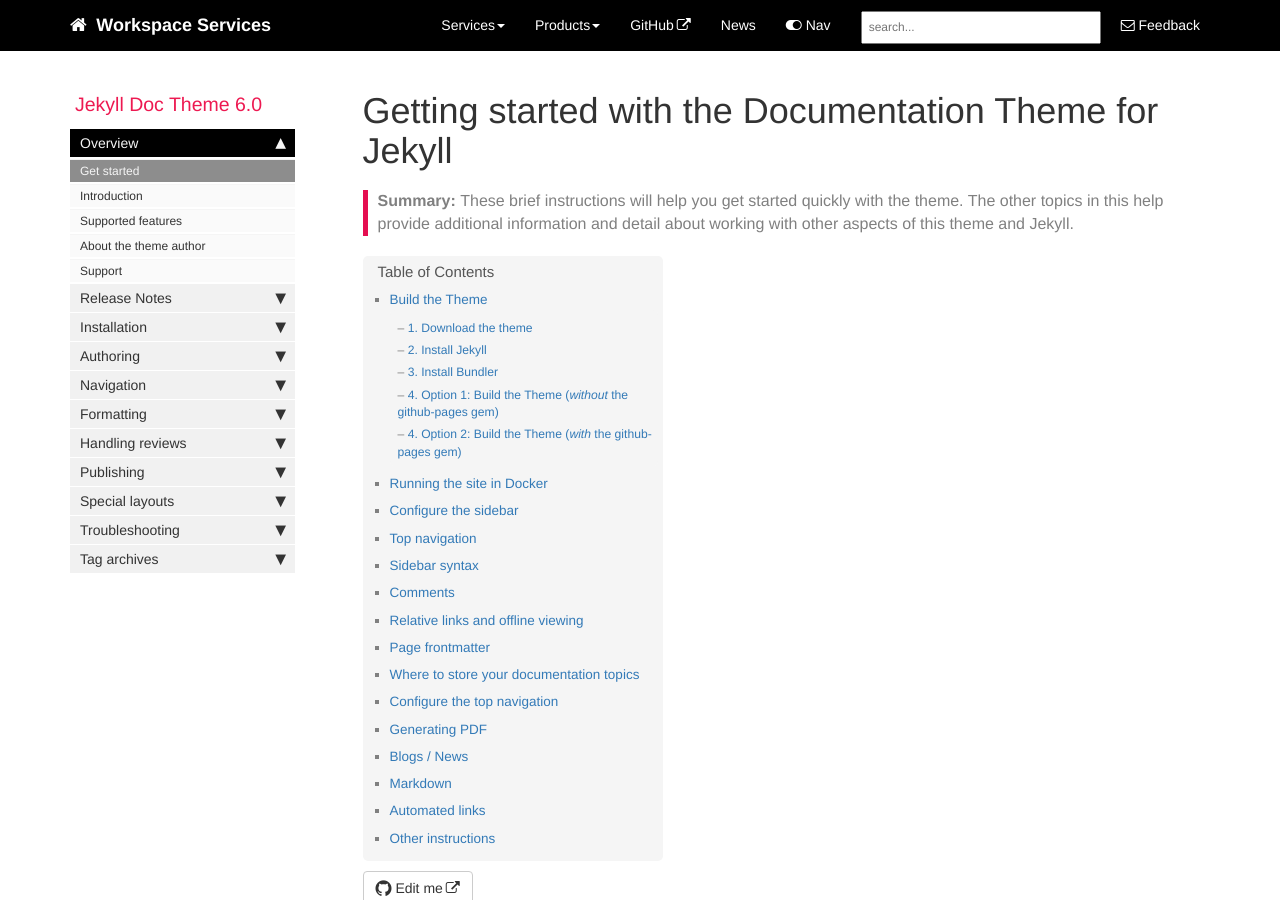
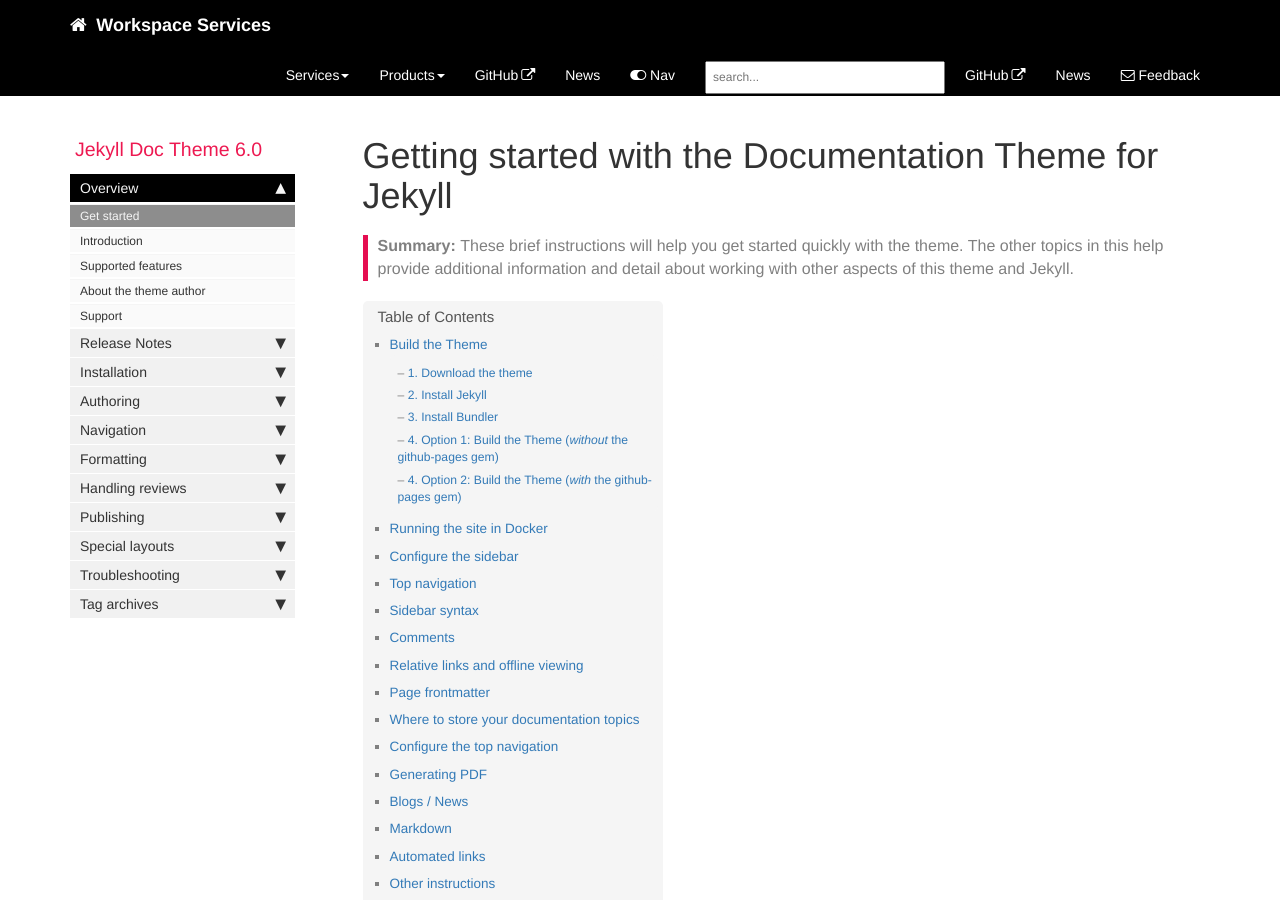
Before and after one commit to brummens/workspace-docs, a Jekyll site: the page built from index.md, in a window 1280 px wide and 900 px high. Built offline with Jekyll 4.4.1, drawn with Linux system fonts in a browser that asks for light colours; comment, search, counter and statistics services are not loaded.

Commit message:
Update topnav.html

```diff
--- a/_includes/topnav.html
+++ b/_includes/topnav.html
@@ -75,7 +75,19 @@
                     <!--end search-->
                 </li>
 
-				                {% if site.feedback_disable == null or site.feedback_disable == false %}
+								{% for entry in topnav.topnav %}
+                {% for item in entry.items %}
+                {% if item.external_url %}
+                <li><a href="{{item.external_url}}" target="_blank" rel="noopener">{{item.title}}</a></li>
+                {% elsif page.url contains item.url %}
+                <li class="active"><a href="{{item.url | remove: "/"}}">{{item.title}}</a></li>
+                {% else %}
+                <li><a href="{{item.url | remove: "/"}}">{{item.title}}</a></li>
+                {% endif %}
+                {% endfor %}
+                {% endfor %}
+
+				{% if site.feedback_disable == null or site.feedback_disable == false %}
 				{% include feedback.html %}
 				{% endif %}
 
```
